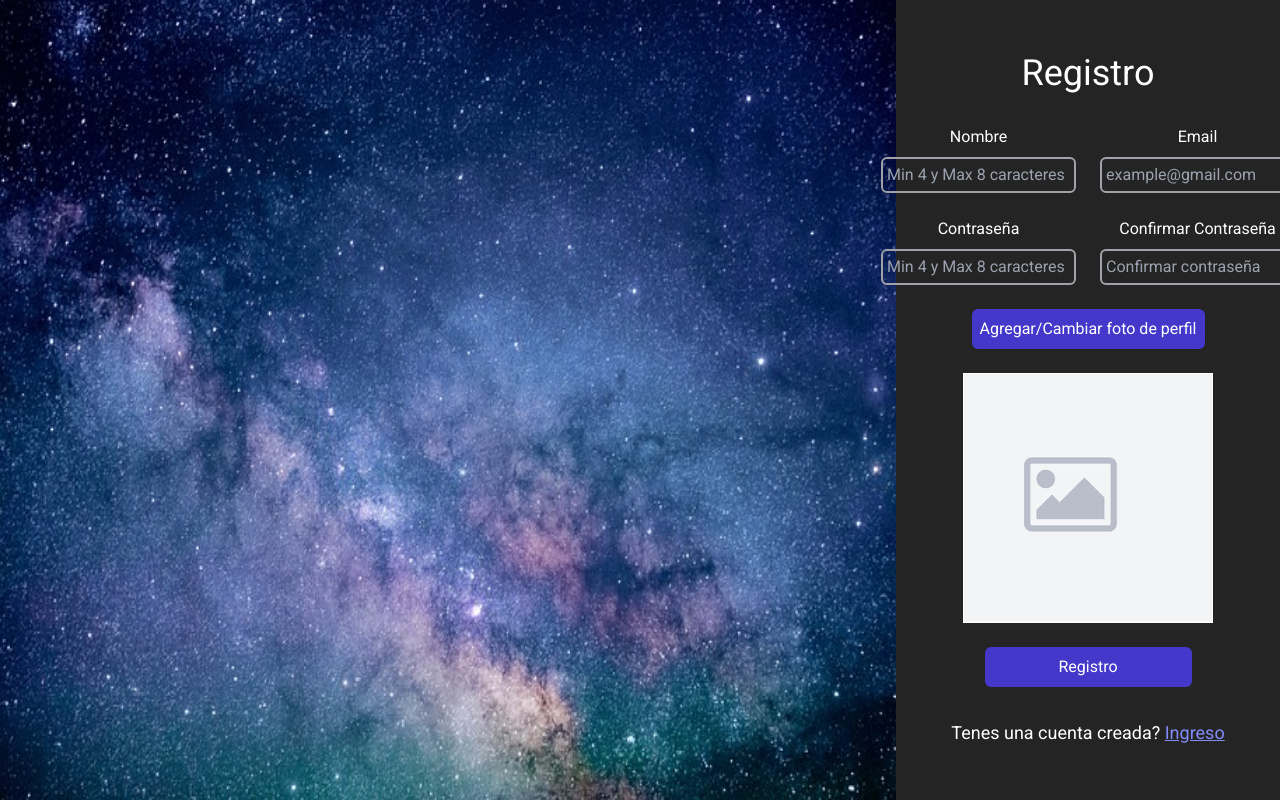
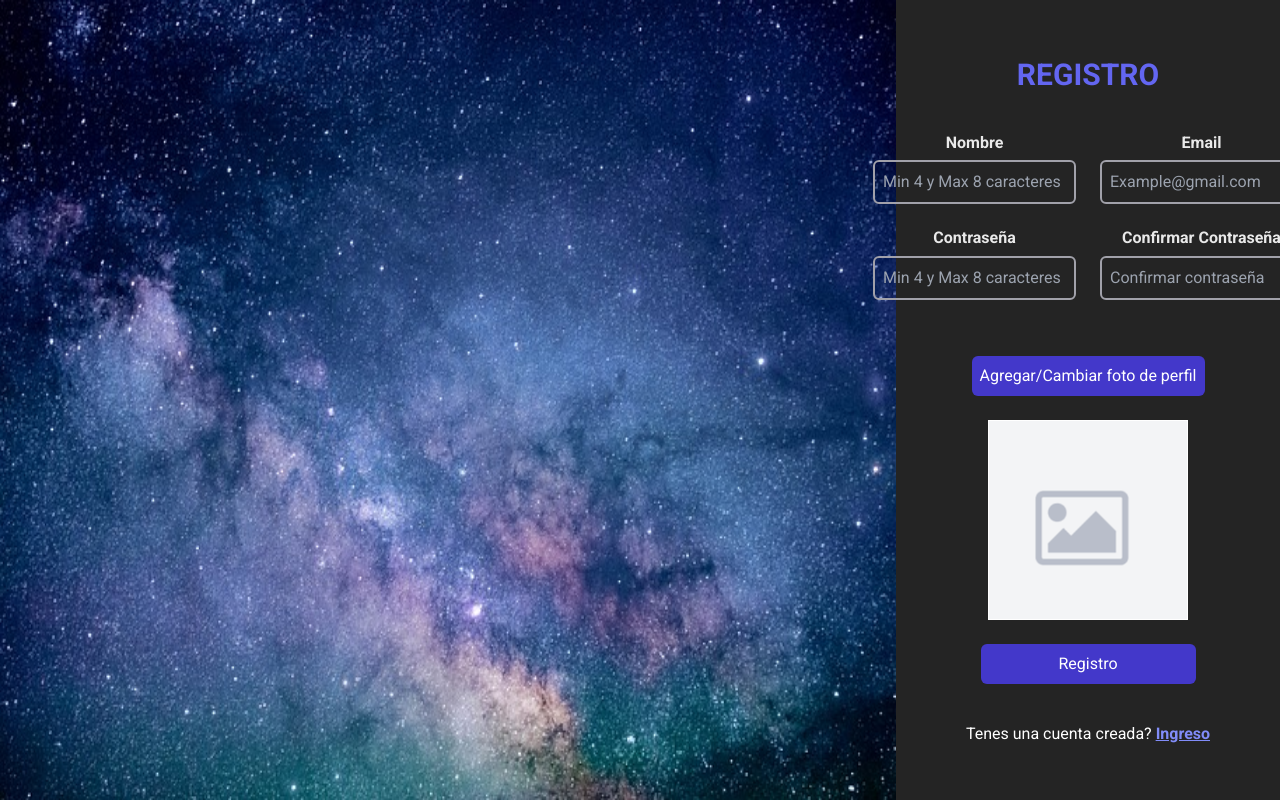
Before and after one commit to Marcos-Alvarez2004/Eccomerce_web, a React (Vite) app in the folder client/: page /register in a window 1280 px wide. Shown: the top 800 px of the page. Built offline with nearby package versions, Linux system fonts and the light colour scheme.

Commit message:
Se cambio el diseño de register

```diff
--- a/client/src/Pages/Register.jsx
+++ b/client/src/Pages/Register.jsx
@@ -4,7 +4,6 @@ import { useState, useEffect } from "react";
 import { Link, useNavigate } from "react-router-dom";
 // ARCHIVOS
 import fondo from "/fondo.jpg";
-import notFound from "/not-found.png";
 
 // <a href="https://www.freepik.es/foto-gratis/vista-configuracion-controlador-teclado-juegos-neon-iluminado_29342308.htm#fromView=search&page=1&position=51&uuid=bdc21462-0c78-4377-a971-6e64b7c56bf3">Imagen de freepik</a>
 
@@ -76,16 +75,16 @@ const Register = () => {
         />
       </section>
       {/* IZQUIERDA */}
-      <section className="w-[30vw] flex justify-center items-center flex-col gap-8">
-        <h1 className="text-4xl">Registro</h1>
+      <section className="w-[30vw] flex justify-center items-center flex-col gap-10">
+        <h1 className="font-bold text-3xl text-indigo-500">REGISTRO</h1>
         <form className="flex flex-col gap-4" onSubmit={handleSubmit}>
-          <div className="flex gap-4">
+          <div className="flex gap-6">
             {/* NOMBRE */}
             <label htmlFor="name" className="flex flex-col items-center gap-2">
-              Nombre
+              <h4 className="opacity-90 font-semibold">Nombre</h4>
               <input
                 type="text"
-                className="rounded border-2 border-zinc-400 p-1 bg-transparent"
+                className="rounded border-2 border-zinc-400 p-2 bg-transparent"
                 required
                 id="name"
                 name="name"
@@ -98,29 +97,29 @@ const Register = () => {
             </label>
             {/* EMAIL */}
             <label htmlFor="email" className="flex flex-col items-center gap-2">
-              Email
+              <h4 className="opacity-90 font-semibold">Email</h4>
               <input
                 type="email"
-                className="rounded border-2 border-zinc-400 p-1 bg-transparent"
+                className="rounded border-2 border-zinc-400 p-2 bg-transparent"
                 required
                 id="email"
                 name="email"
                 value={formData.email}
                 onChange={handleChange}
-                placeholder="example@gmail.com"
+                placeholder="Example@gmail.com"
               />
             </label>
           </div>
-          <div className="flex gap-4">
+          <div className="flex gap-6">
             {/* CONTRASEÑA */}
             <label
               htmlFor="password"
               className="flex flex-col items-center gap-2"
             >
-              Contraseña
+              <h4 className="opacity-90 font-semibold">Contraseña</h4>
               <input
                 type="password"
-                className="rounded border-2 border-zinc-400 p-1 bg-transparent"
+                className="rounded border-2 border-zinc-400 p-2 bg-transparent"
                 required
                 id="password"
                 name="password"
@@ -136,10 +135,10 @@ const Register = () => {
               htmlFor="confirmPassword"
               className="flex flex-col items-center gap-2"
             >
-              Confirmar Contraseña
+              <h4 className="opacity-90 font-semibold">Confirmar Contraseña</h4>
               <input
                 type="password"
-                className="rounded border-2 border-zinc-400 p-1 bg-transparent"
+                className="rounded border-2 border-zinc-400 p-2 bg-transparent"
                 required
                 name="confirmPassword"
                 value={formData.confirmPassword}
@@ -154,7 +153,7 @@ const Register = () => {
             htmlFor="image"
             className="flex flex-col gap-2 cursor-pointer w-max m-auto"
           >
-            <div className="bg-indigo-700 p-2 rounded">
+            <div className="bg-indigo-700 p-2 rounded mt-8">
               Agregar/Cambiar foto de perfil
             </div>
             <input
@@ -168,7 +167,7 @@ const Register = () => {
             />
           </label>
 
-          <div className="bg-notFound h-[250px] w-[250px] relative mx-auto border border-white">
+          <div className="bg-notFound bg-center bg-no-repeat h-[200px] w-[200px] relative mx-auto border border-white">
             {formData.profileImage && (
               <div className="mx-auto bg-white w-full h-full">
                 <button
@@ -195,9 +194,9 @@ const Register = () => {
           </button>
         </form>
         {/* LINK DE LOGIN */}
-        <h3 className="text-lg">
+        <h3 className="text-md">
           Tenes una cuenta creada?{" "}
-          <Link to={"/"} className="underline text-indigo-400">
+          <Link to={"/"} className="underline text-indigo-400 font-semibold">
             Ingreso
           </Link>
         </h3>
```
